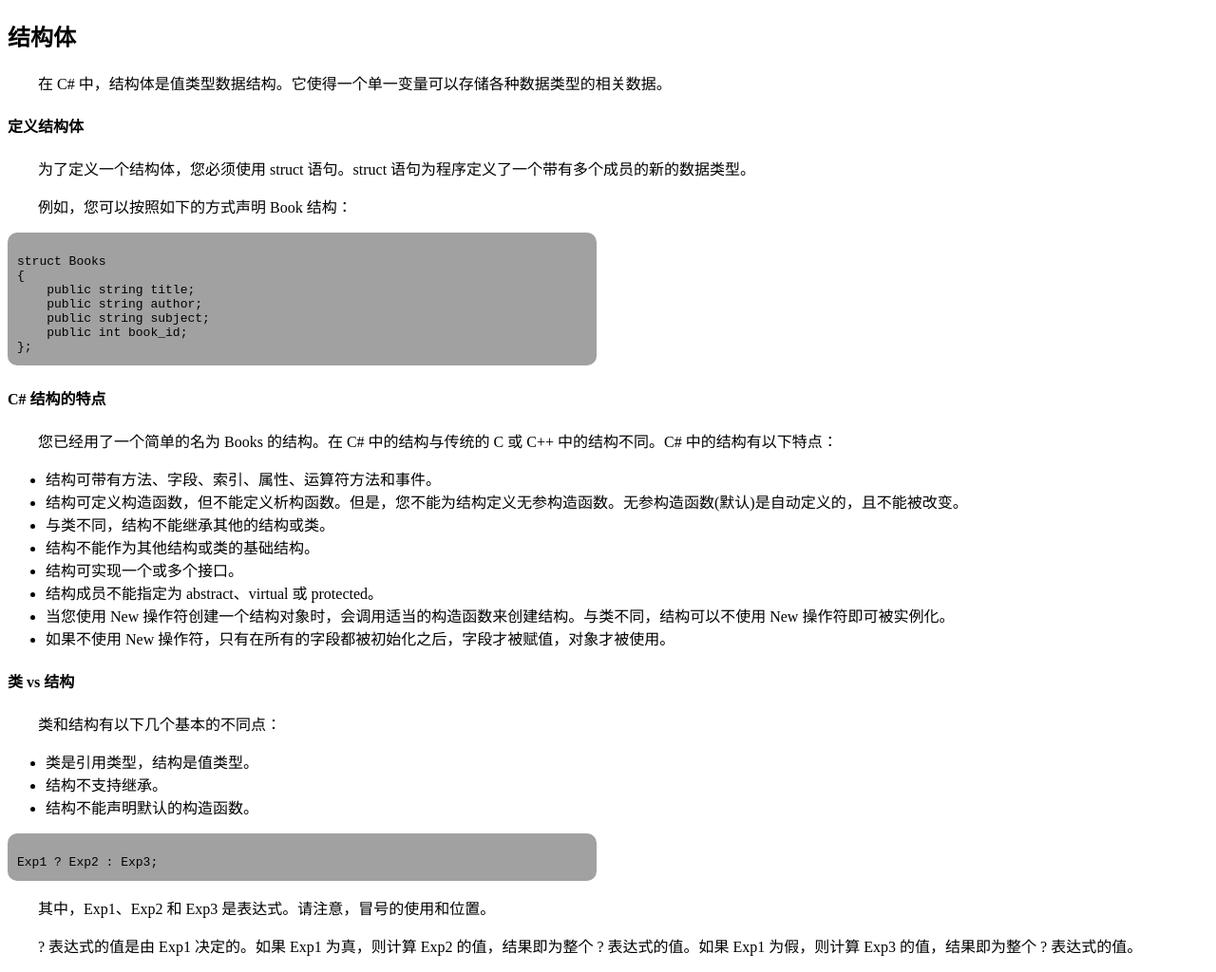
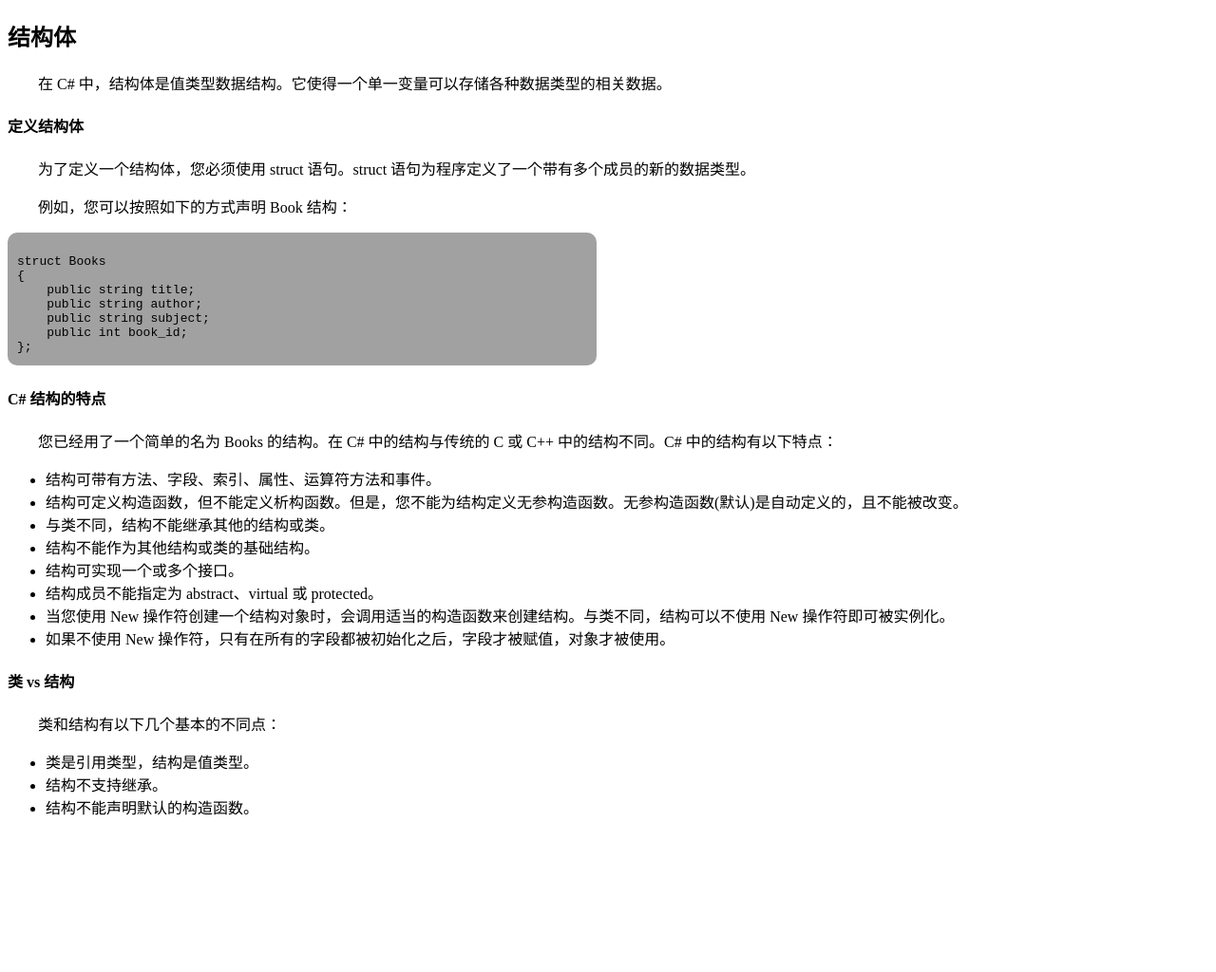
Before and after one commit to BuQiguai/-Some-big-final-assignment, a plain HTML site: page jiegouti.html in a window 1280 px wide. Shown: the whole page at 95% size. After the commit the page ends 878 px from the top, so only its background shows below. Drawn offline with Linux system fonts and the light colour scheme.

Commit message:
Update jiegouti.html

```diff
--- a/jiegouti.html
+++ b/jiegouti.html
@@ -59,21 +59,5 @@ struct Books
     </ul>
 
 
-
-
-    <div style="
-        height: 30px;
-        width: 600px;
-    " class="sdivs">
-        <pre>
-Exp1 ? Exp2 : Exp3;
-        </pre>
-    </div>
-    <p>
-其中，Exp1、Exp2 和 Exp3 是表达式。请注意，冒号的使用和位置。
-    </p><p>
-? 表达式的值是由 Exp1 决定的。如果 Exp1 为真，则计算 Exp2 的值，结果即为整个 ? 表达式的值。如果 Exp1 为假，则计算 Exp3 的值，结果即为整个 ? 表达式的值。
-    </p>
-
 </body>
 </html>
```
